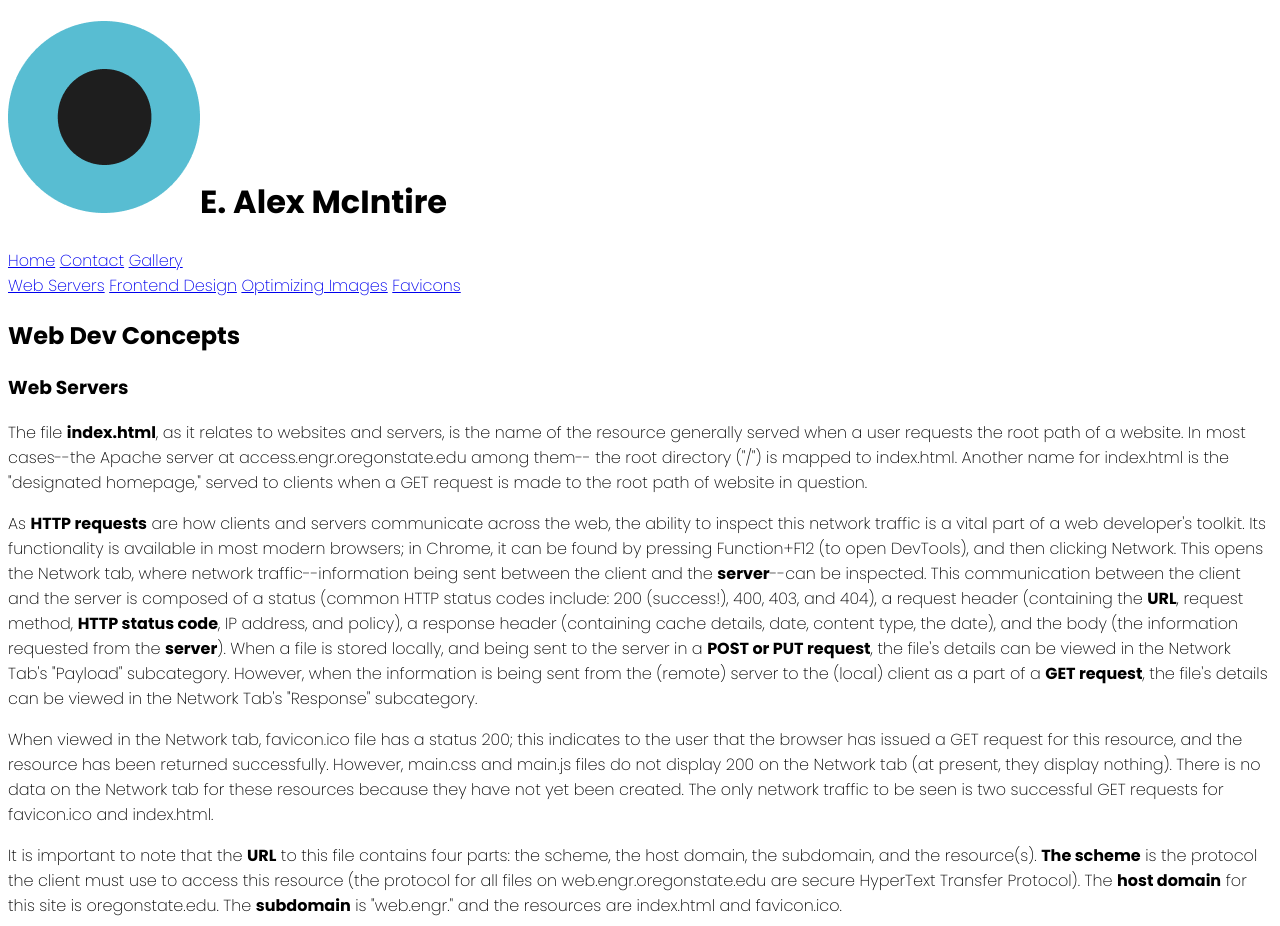
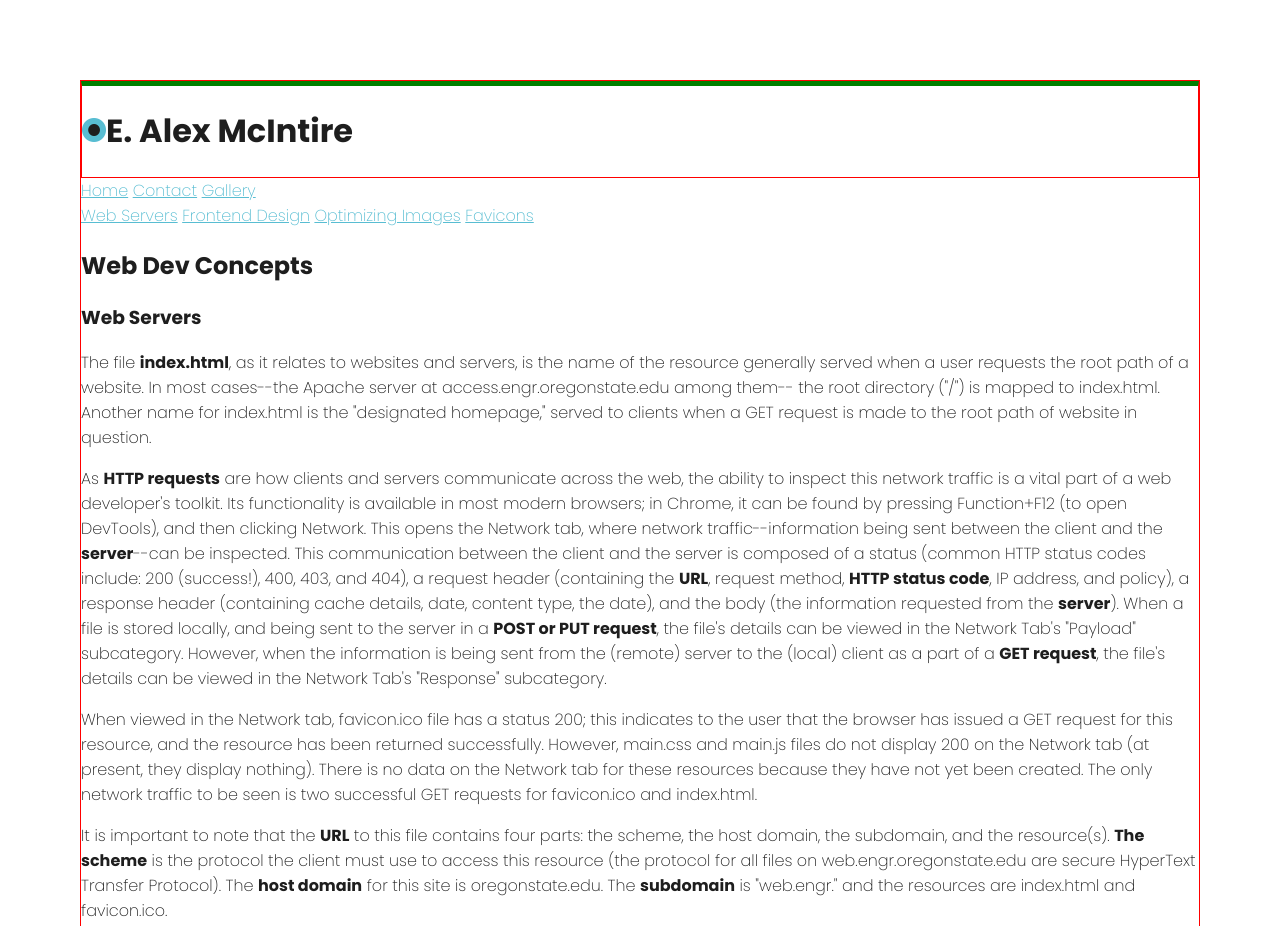
Before and after one commit to alexisabadger/a4-mcintire, a plain HTML site: page index.html in a window 1280 px wide. Shown: the top 926 px of the page. Drawn offline with Linux system fonts and the light colour scheme.

Commit message:
(fix): css changes

```diff
--- a/index.html
+++ b/index.html
@@ -4,7 +4,7 @@
     <meta charset="UTF-8">
     <meta name="viewport" content="width=device-width, initial-scale=1.0">
     <meta name="robots" content="noindex">
-    <!-- <link rel="stylesheet" href="style.css"> -->
+    <link rel="stylesheet" href="style.css">
     <link rel="apple-touch-icon" sizes="180x180" href="./images/apple-touch-icon.png">
     <link rel="icon" type="image/png" sizes="512x512" href="./images/android-chrome-512x512.png">
     <link rel="icon" type="image/png" sizes="192x192" href="./images/android-chrome-192x192.png">
--- a/style.css
+++ b/style.css
@@ -9,25 +9,64 @@
   @import url('https://fonts.googleapis.com/css2?family=Poppins:ital,wght@0,100;0,200;0,300;0,400;0,500;0,600;0,700;0,800;0,900;1,100;1,200;1,300;1,400;1,500;1,600;1,700;1,800;1,900&display=swap');
 
 
+/*   ----- Debugging  -----  */
+* {
+
+  color: #1E1E1E;
+  background-color: white;
+  padding: 0;
+}
+
+html {
+  /* background-image: url("./images/21-monroe-street-new-york-ny.webp"); */
+
+  /*grid-template-rows: 1fr 5fr; */
+}
+
 /*   ----- Variables  -----  */
 :root {
-    --custom-color-name:;
-    --custom-embellishment-name:;
+    /*--custom-color-name:;
+    --custom-embellishment-name:; */
     font-family: Poppins;
+    font-size: 16px;
   }
 
+  a {
+    color: #58BDD2;
+  }
+
+  header {
+    border: 1px solid red;
+    border-top: 5px solid green;
+    /*margin-top: 1rem;*/
+    display: block;
+    position: sticky;
+
+    h1 {
+      img {
+        width: 24px;
+        height: 24px;
+      }
+    }
+  }
   /*  ----- Viewport ----- elements inherited by all remaining elements ----- */
   body {       /* Can alternatively define in html {}. */
-    background-color:;
+  border: 1px solid red;
+    margin: 5rem;
+
+    display: grid;
+    /*background-color:;
     background-image:;
-    color:;
-    font-family:; /* Define with at least one font name and its related generic family name.*/
-    margin:;
+
     padding:;
     max-width:;
+        color: 1E1E1E;
+    font-family:; /* Define with at least one font name and its related generic family name.*/
+
+
   }
-
-  /*  ----- Page layout blocks -----  */
+/*
+    ----- Page layout blocks -----
   header {}
   main {}
   section {}
@@ -36,21 +75,23 @@
     #topic2 {}
   div {}
   aside {}
-  footer {}
+  footer {} */
 
-  /* ----- Anchors ----- Text links */
-  a {}
+  /* ----- Anchors ----- Text links
+  a {
+    color: 58BDD2;
+  }
   a:link {}
   a:hover {}
   a:active {}
   a:visited {}
 
-  /*  ----- Navigation ----- Override text links for navigation only.  */
+  /*  ----- Navigation ----- Override text links for navigation only.
   nav {}
   nav a {}
   nav a:hover {}
 
-  /*  -----  Typography  ----- */
+  /*  -----  Typography  -----
   p {}
   br {}
   ol, ul, dl {}
@@ -82,7 +123,7 @@
   sup {}
   time {}
 
-  /*  ----- Coding or instructional typography ----- */
+  /*  ----- Coding or instructional typography -----
   pre {}
   code {}
   kbd {}
@@ -91,7 +132,7 @@
   del {}
   ins {}
 
-  /*  ----- Table ----- */
+  /*  ----- Table -----
   table {}
   caption {}
   thead {}
@@ -107,7 +148,7 @@
   datalist {}
 
 
-  /*  ----- Form ----- */
+  /*  ----- Form -----
   form {}
   fieldset {}
     legend {}
@@ -123,7 +164,7 @@
   progress {}
 
 
-  /* ----- Media ----- */
+  /* ----- Media -----
   figure {}
     figcaption {}
     figure img {}
@@ -136,7 +177,7 @@
   embed {}
   object {}
 
-  /*  ----- Classes for alignment, positioning, widths, grids, embellishments, and animation -----  */
+  /*  ----- Classes for alignment, positioning, widths, grids, embellishments, and animation -----
   .gallery {}
 
   .floatright {}
@@ -161,11 +202,13 @@
 
   @keyframes App-logo {}
 
-  /*   ===== TABLET  media query overrides mobile styles ===== */
+  /*   ===== TABLET  media query overrides mobile styles =====
   @media all and (min-width: 600px) {}
 
-  /*   ===== DESKTOP  media query overrides mobile and tablet styles ===== */
+  /*   ===== DESKTOP  media query overrides mobile and tablet styles =====
   @media all and (min-width: 1080px) {}
 
-  /*   ===== PRINT  media query overrides previous styles =====  */
+  /*   ===== PRINT  media query overrides previous styles =====
   @media print {}
+
+  */
```
